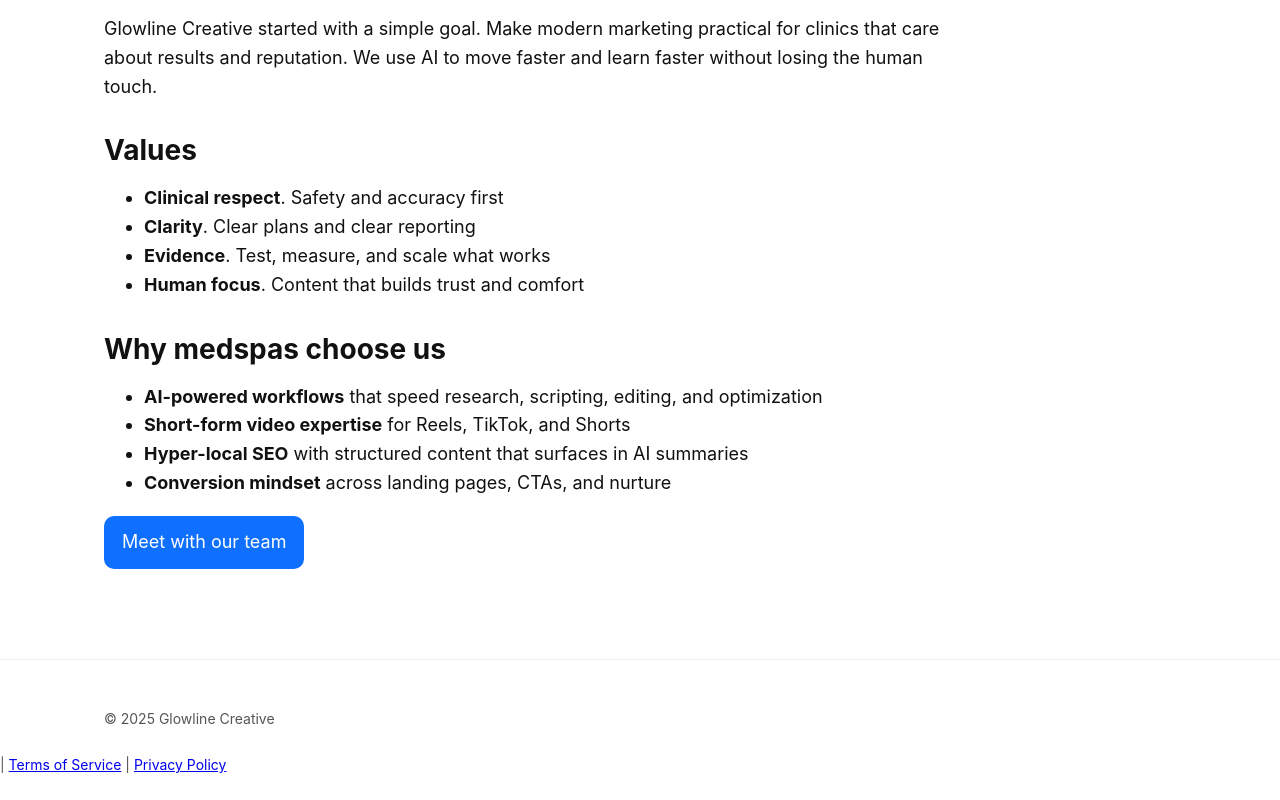
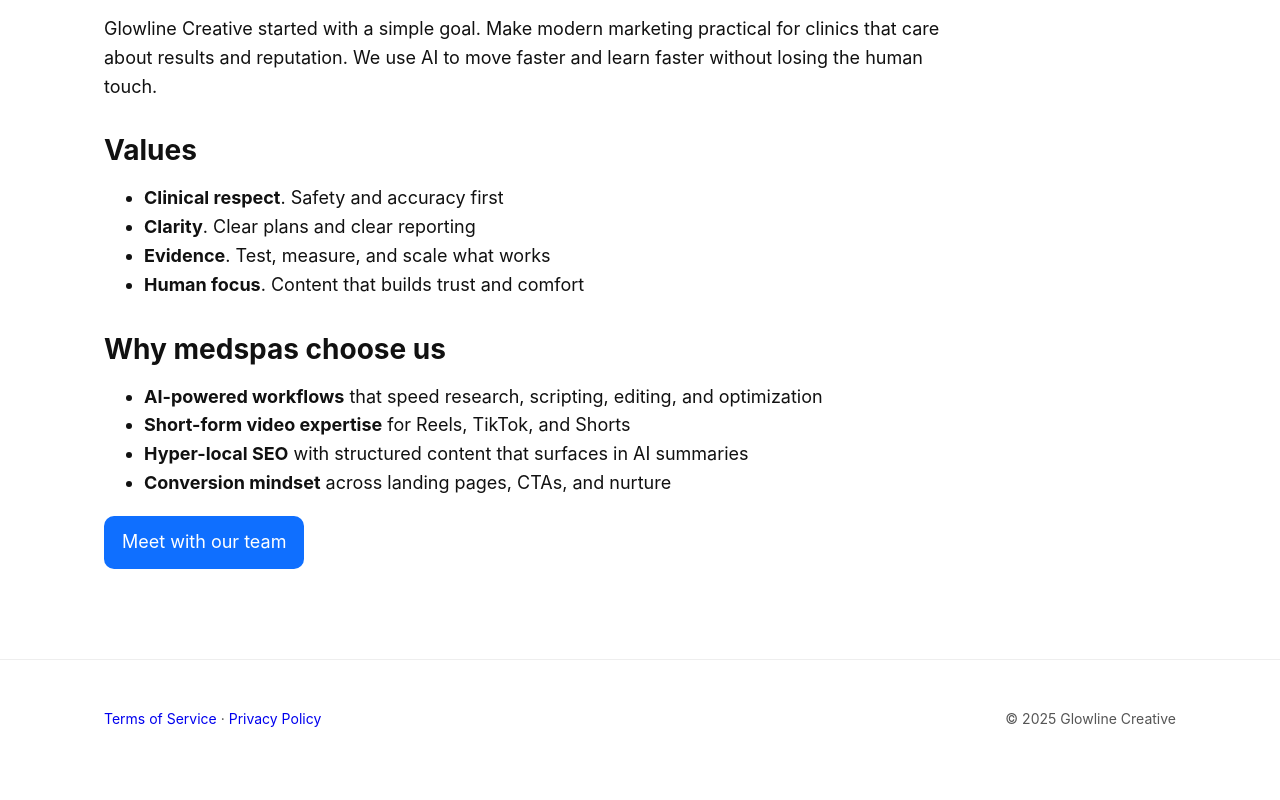
Before and after one commit to keatstx/keatstx.github.io, a plain HTML site: page about.html in a window 1280 px wide. Shown: the part 342-1142 px from the top of the page. After the commit the page ends 1120 px from the top, so only its background shows below. Drawn offline with Linux system fonts and the light colour scheme.

Commit message:
Add files via upload

```diff
--- a/about.html
+++ b/about.html
@@ -6,7 +6,7 @@
   <meta name="viewport" content="width=device-width, initial-scale=1">
   <meta name="description" content="Glowline Creative is an AI-powered marketing agency helping medspas grow with video, paid social, SEO, and conversion-focused websites.">
   <link rel="canonical" href="https://your-gh-pages-domain/about.html">
-  <link rel="stylesheet" href="styles.css?v=9">
+  <link rel="stylesheet" href="styles.css?v=10">
 </head>
 <body>
 
@@ -57,7 +57,13 @@
 </main>
 
 <footer class="site-footer">
-  <div class="wrap">© <span id="y"></span> Glowline Creative</div> | <a href="terms.html">Terms of Service</a> | <a href="privacy.html">Privacy Policy</a>
+  <div class="wrap">
+    <span class="footer-links">
+      <a href="terms.html">Terms of Service</a> ·
+      <a href="privacy.html">Privacy Policy</a>
+    </span>
+    <span class="footer-copy">© <span id="y"></span> Glowline Creative</span>
+  </div>
   <script>document.getElementById('y').textContent=new Date().getFullYear();</script>
 </footer>
 </body>
--- a/styles.css
+++ b/styles.css
@@ -89,3 +89,23 @@
 
 /* Safety: if an inline max-width remains on <main>, neutralize it */
 main.wrap[style*="max-width"] { max-width: var(--max) !important; }
+
+/* Footer alignment: center links within the same wrap width as content */
+.site-footer .wrap {
+  display: flex;
+  justify-content: center;   /* center by default on small screens */
+  align-items: center;
+  gap: 12px;
+  flex-wrap: wrap;
+  text-align: center;
+}
+
+@media (min-width: 768px) {
+  .site-footer .wrap {
+    justify-content: space-between;  /* balanced on wider screens */
+  }
+}
+
+/* Optional niceties */
+.site-footer a { text-decoration: none; }
+.site-footer a:hover { text-decoration: underline; }
```
Also changed, not shown: blog.html (+1 -1 lines), case-studies.html (+1 -1 lines), contact.html (+1 -1 lines), index.html (+1 -1 lines), privacy.html (+1 -1 lines), services.html (+1 -1 lines), terms.html (+1 -1 lines).
